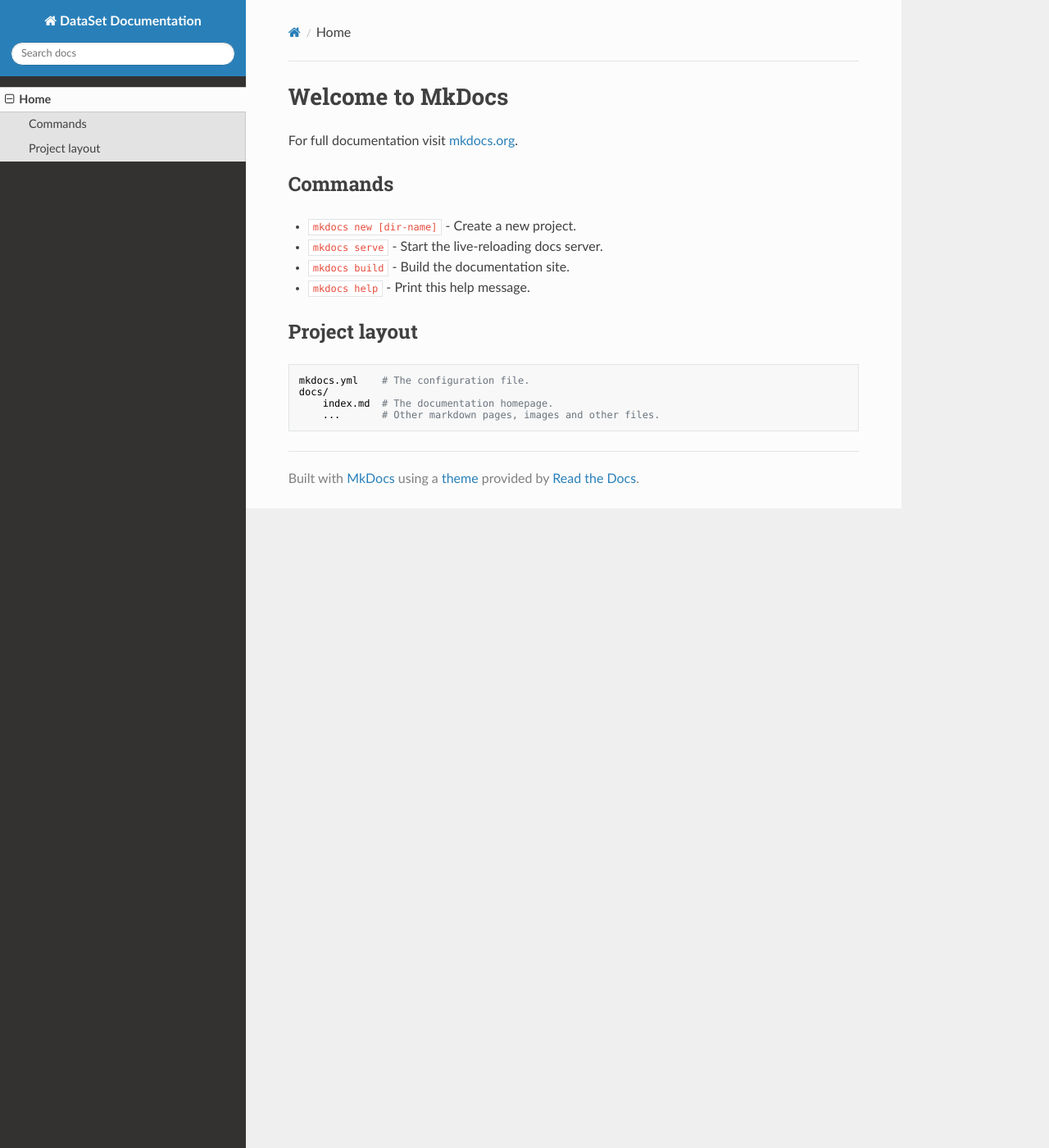
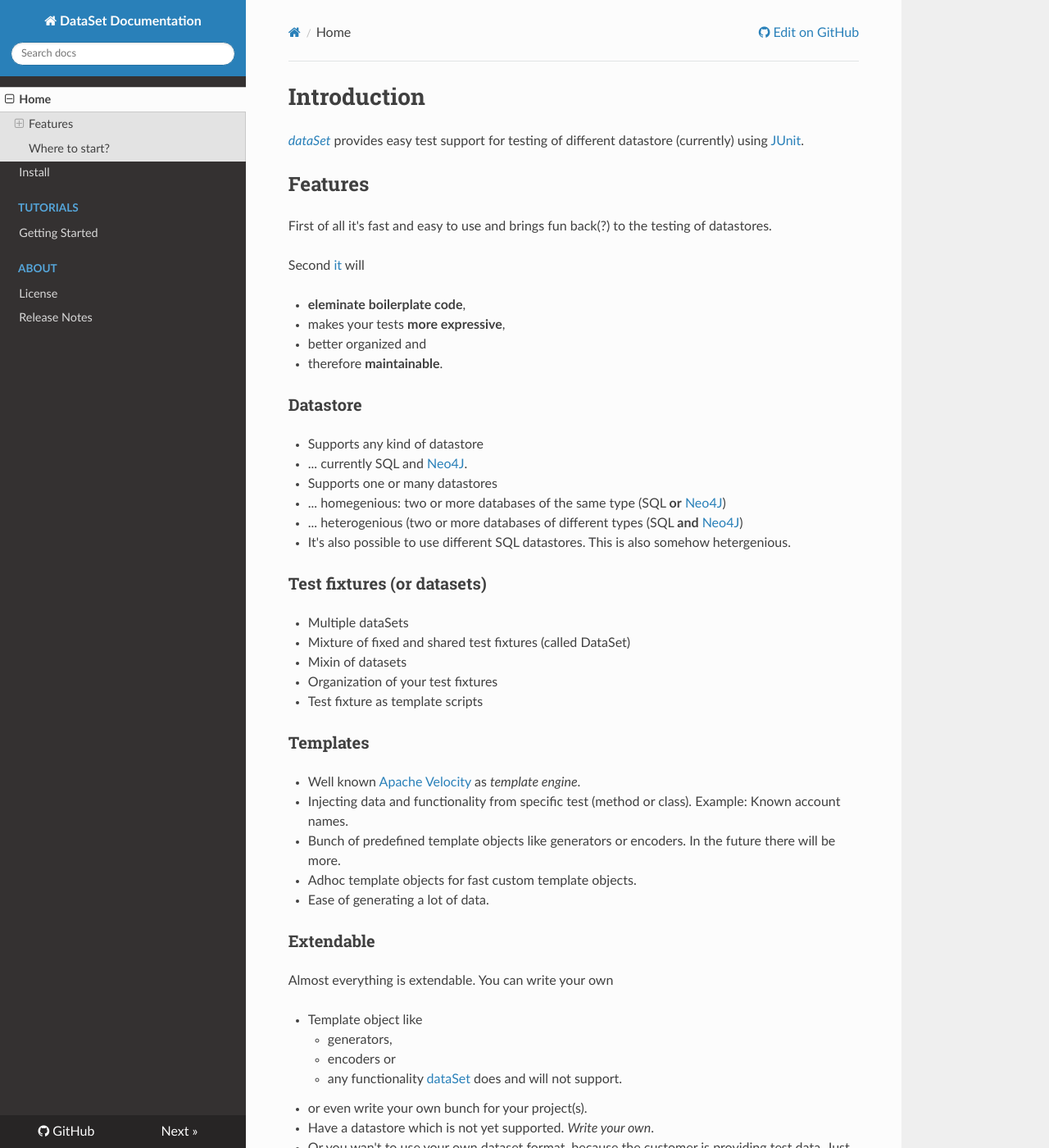
Before and after one commit to dataz/dataz-doc, an MkDocs documentation site: the page built from docs/index.md, in a window 1280 px wide and 1400 px high. Shown: the whole window at 82% size. Built offline with MkDocs 1.6.1, drawn with Linux system fonts in a browser that asks for light colours; nearby versions of some CDN libraries; old or Windows-style settings are respelled for this version of MkDocs; some of the changed text lies outside the part shown.

Commit message:
Initial documentation structure

```diff
--- a/docs/index.md
+++ b/docs/index.md
@@ -1,17 +1,67 @@
-# Welcome to MkDocs
+# Introduction
 
-For full documentation visit [mkdocs.org](http://mkdocs.org).
+[_dataSet_][ds] provides easy test support for testing of different datastore (currently) using [JUnit][ju].
 
-## Commands
+## Features
 
-* `mkdocs new [dir-name]` - Create a new project.
-* `mkdocs serve` - Start the live-reloading docs server.
-* `mkdocs build` - Build the documentation site.
-* `mkdocs help` - Print this help message.
+First of all it's fast and easy to use and brings fun back(?) to the testing of datastores.
 
-## Project layout
+Second [it][ds] will
 
-    mkdocs.yml    # The configuration file.
-    docs/
-        index.md  # The documentation homepage.
-        ...       # Other markdown pages, images and other files.
+- __eleminate boilerplate code__,
+- makes your tests __more expressive__,
+- better organized and
+- therefore __maintainable__.
+
+
+### Datastore
+
+- Supports any kind of datastore
+- ... currently SQL and [Neo4J][n4j].
+
+- Supports one or many datastores
+- ... homegenious: two or more databases of the same type (SQL __or__ [Neo4J][n4j])
+- ... heterogenious (two or more databases of different types (SQL __and__ [Neo4J][n4j])
+- It's also possible to use different SQL datastores. This is also somehow hetergenious.
+
+
+### Test fixtures (or datasets)
+
+- Multiple dataSets
+- Mixture of fixed and shared test fixtures (called DataSet)
+- Mixin of datasets
+- Organization of your test fixtures
+- Test fixture as template scripts
+
+### Templates
+
+- Well known [Apache Velocity][vc] as _template engine_.
+- Injecting data and functionality from specific test (method or class). Example: Known account names.
+- Bunch of predefined template objects like generators or encoders. In the future there will be more.
+- Adhoc template objects for fast custom template objects.
+- Ease of generating a lot of data.
+
+### Extendable
+
+Almost everything is extendable. You can write your own
+
+- Template object like
+	- generators,
+	- encoders or
+	- any functionality [dataSet][ds] does and will not support.
+- or even write your own bunch for your project(s).
+
+- Have a datastore which is not yet supported. _Write your own_.
+- Or you wan't to use your own dataset format, because the customer is providing test data. Just do it.
+
+- Don't like [velocity][vc] as _template engine_. _Write your own_.
+
+## Where to start?
+
+
+
+
+[ds]: http://github.com/loddar/dataset "dataSet (core) on github"
+[n4j]: http://neo4j.com/ "Home of Neo4J"
+[ju]: http://junit.org/ "Home of JUnit"
+[vc]: http://velocity.apache.org/ "Home of Apache Velocity"
--- a/mkdocs.yml
+++ b/mkdocs.yml
@@ -1,5 +1,11 @@
 site_name: DataSet Documentation
+repo_url: https://github.com/loddar/dataset-doc
 pages:
-- Home: index.md
-# - About: about.md
+- Home: 'index.md'
+- Install : 'install.md'
+- Tutorials :
+    - Getting Started : 'tutorials/getting-started.md'
+- About:
+    - 'License': 'about/license.md'
+    - 'Release Notes': 'about/release-notes.md'
 theme: readthedocs
```
Also changed, not shown: LICENSE.md (added, +175 -0 lines), README.md (+31 -1 lines), docs/about/license.md (added, +11 -0 lines), docs/about/release-notes.md (added, +3 -0 lines), docs/install.md (added, +9 -0 lines), docs/tutorials/getting-started.md (added, +3 -0 lines), 1 other file.
